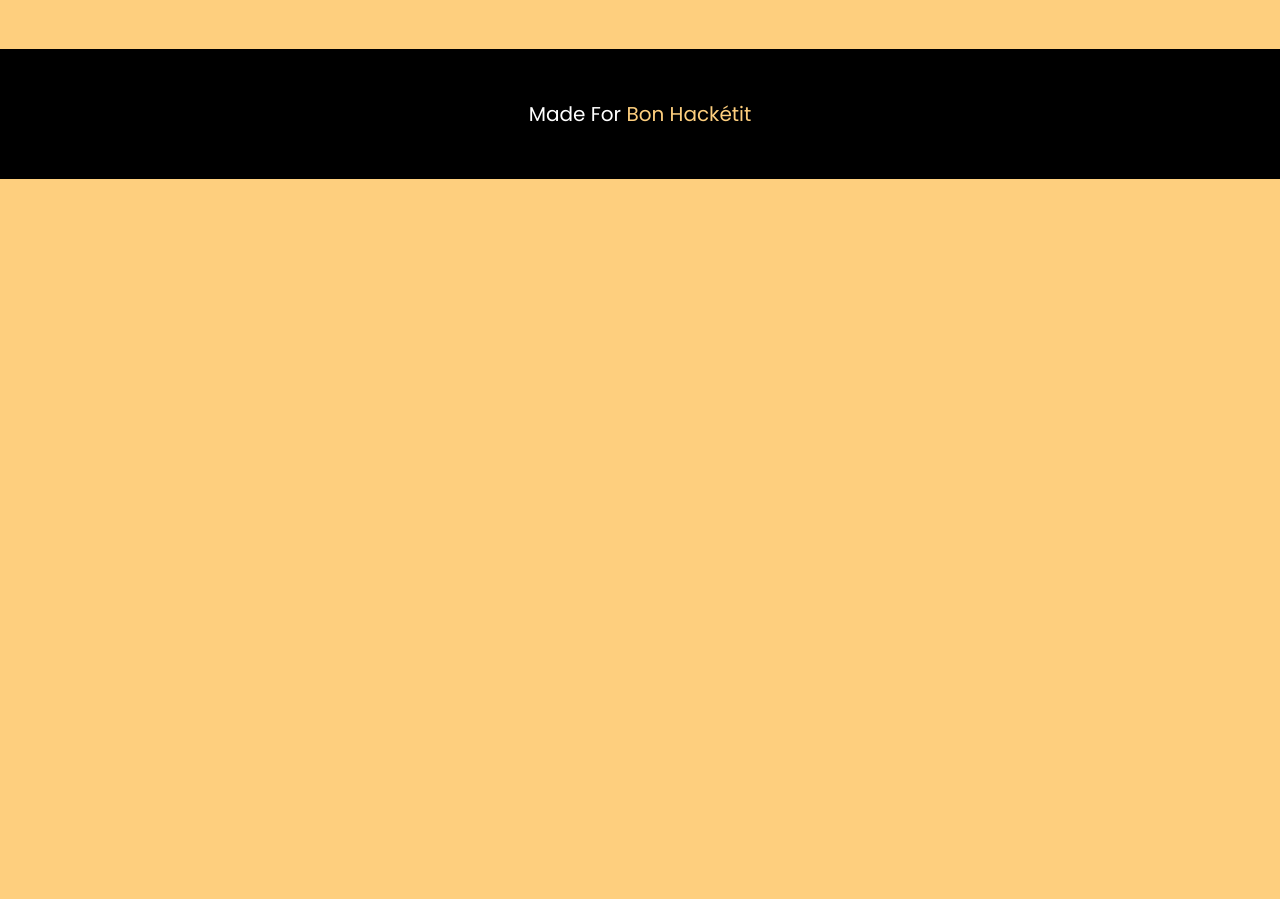
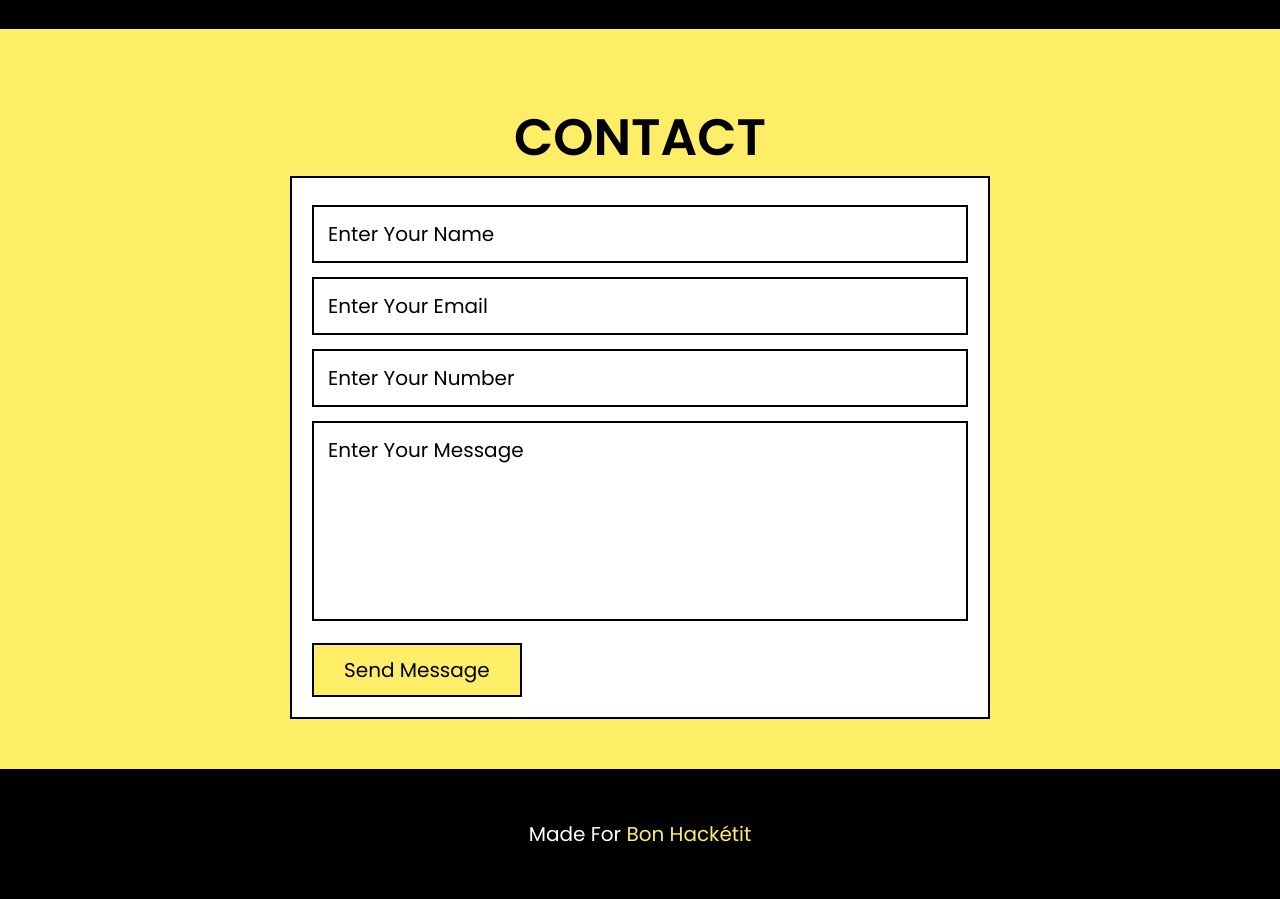
Before and after one commit to cnRachel/dumpster-diving-diners, a PHP site: page / in a window 1280 px wide. Shown: the part 2361-3260 px from the top of the page. Before the commit the page ends 2540 px from the top, so only its background shows below. Run offline with PHP 8.4, Linux system fonts and the light colour scheme.

Commit message:
added contact form, completed styling

```diff
--- a/css/style.css
+++ b/css/style.css
@@ -1,11 +1,13 @@
 @import url('https://fonts.googleapis.com/css2?family=Poppins:wght@100;200;300;400;500;600&display=swap');
 
 :root{
-   --main-color:#fecf7e;
+   --main-color:#feed67;
    --black:#000;
    --white:#fff;
    --border:.2rem solid var(--black);
    --box-shadow:0 1rem 1.5rem rgba(0,0,0,.3);
+   --border-bold:.5rem solid var(--black);
+   --border-light:.2rem solid var(--black);
 }
 
 *{
@@ -203,18 +205,19 @@
 }
 
 .container{
-   max-width: 1200px;
+   width: 100%;
    margin: 0 auto;
    text-align: center;
    padding:25px 20px;
    margin-bottom: 20px;
+   background: var(--black);
 
  }
 
  .container .heading{
    font-size: 40px;
    margin-bottom: 20px;
-   color:#334;
+   color: var(--white);
  }
 
  .container .box-container{
@@ -253,6 +256,7 @@
 
  .container .box-container .box:hover .image img{
    transform: scale(1.1);
+   transition: all .2s ease-in-out;
  }
 
  .container .box-container .box .content h3{
@@ -335,6 +339,58 @@
    color:#fff;
  }
 
+
+
+iframe {
+   margin: auto;
+}
+
+.contact{
+   background: linear-gradient(var(--black) 50%, var(--yellow) 50.1%);
+}
+
+.contact h3{
+   text-align: center;
+   font-size: 4vw;
+   text-transform: uppercase;
+}
+
+.contact form{
+   max-width: 70rem;
+   margin:0 auto;
+   background-color: var(--white);
+   border:var(--border);
+   padding:2rem;
+}
+
+.contact form .box{
+   width: 100%;
+   margin:.7rem 0;
+   padding:1.2rem 1.4rem;
+   text-transform: none;
+   font-size: 2rem;
+   border:var(--border);
+}
+
+.contact form .box:focus{
+   background-color: var(--black);
+   color:var(--white);
+}
+
+.contact form .box::placeholder{
+   color:var(--black);
+   text-transform: capitalize;
+}
+
+.contact form .box:focus::placeholder{
+   color:var(--white);
+}
+
+.contact form textarea{
+   height: 20rem;
+   resize: none;
+}
+
 .footer{
    background:var(--black);
 }
@@ -349,10 +405,6 @@
 
 .footer .credit span{
   color:var(--main-color);
-}
-
-iframe {
-   margin: auto;
 }
 
 
--- a/index.html
+++ b/index.php
@@ -1,3 +1,27 @@
+<?php
+
+$conn = mysqli_connect('localhost','root','','contact_db') or die('connection failed');
+
+if(isset($_POST['send'])){
+
+   $name = mysqli_real_escape_string($conn, $_POST['name']);
+   $email = mysqli_real_escape_string($conn, $_POST['email']);
+   $number = mysqli_real_escape_string($conn, $_POST['number']);
+   $msg = mysqli_real_escape_string($conn, $_POST['message']);
+
+   $select_message = mysqli_query($conn, "SELECT * FROM `contact_form` WHERE name = '$name' AND email = '$email' AND number = '$number' AND message = '$msg'") or die('query failed');
+
+   if(mysqli_num_rows($select_message) > 0){
+      $message[] = 'message sent already!';
+   }else{
+      mysqli_query($conn, "INSERT INTO `contact_form`(name, email, number, message) VALUES('$name', '$email', '$number', '$msg')") or die('query failed');
+      $message[] = 'message sent successfully!';
+   }
+
+}
+
+?>
+
 <!DOCTYPE html>
 <html lang="en">
 <head>
@@ -14,6 +38,21 @@
 
 </head>
 <body>
+
+<?php
+
+if(isset($message)){
+   foreach($message as $message){
+      echo '
+      <div class="message" data-aos="zoom-out">
+         <span>'.$message.'</span>
+         <i class="fas fa-times" onclick="this.parentElement.remove();"></i>
+      </div>
+      ';
+   }
+}
+
+?>
 
 <!-- custom cursor  -->
 <img src="images/cursor.png" class="cursor" alt="">
@@ -38,14 +77,6 @@
 </header>
 
 <!-- header section ends -->
-
-<!-- <nav class="navbar">
-   <a href="#home" data-src="images/nav-img-1.jpg">home</a>
-   <a href="#about" data-src="images/nav-img-2.jpg">about</a>
-   <a href="#services" data-src="images/nav-img-3.jpg">services</a>
-   <a href="#projects" data-src="images/nav-img-4.jpg">projects</a>
-   <a href="#contact" data-src="images/nav-img-5.jpg">contact</a>
-</nav> -->
 
 <!-- home section starts  -->
 
@@ -190,6 +221,26 @@
 
 <!-- about section ends -->
 
+<!-- contact section starts  -->
+
+<section class="contact" id="contact">
+
+   <h3 data-aos="fade-up">contact</h3>
+
+   <form action="" method="post">
+      <div class="flex">
+         <input data-aos="fade-right" type="text" name="name" placeholder="enter your name" class="box" required>
+         <input data-aos="fade-left" type="email" name="email" placeholder="enter your email" class="box" required>
+      </div>
+      <input data-aos="fade-up" type="number" min="0" name="number" placeholder="enter your number" class="box" required>
+      <textarea data-aos="fade-up" name="message" class="box" required placeholder="enter your message" cols="30" rows="10"></textarea>
+      <input type="submit" data-aos="zoom-in" value="send message" name="send" class="btn">
+   </form>
+
+</section>
+
+<!-- contact section ends -->
+
 
 
 
@@ -205,6 +256,14 @@
 
 <!-- custom js file link  -->
 <script src="js/script.js"></script>
+<script>
+
+   AOS.init({
+      duration:800,
+      delay:300
+   });
+
+</script>
 
 </body>
 </html>
```
Also changed, not shown: contact_db.sql (added, +68 -0 lines), images/Fruits-and-Vegetables.jpg (added), images/img-1.jpg (added), images/img-1.svg (deleted), images/img-2.jpg (added), images/img-2.svg (deleted), images/img-3.jpg (added), images/img-3.svg (deleted), images/img-4.jpg (added), images/img-5.jpg (added), images/img-6.jpg (added).
